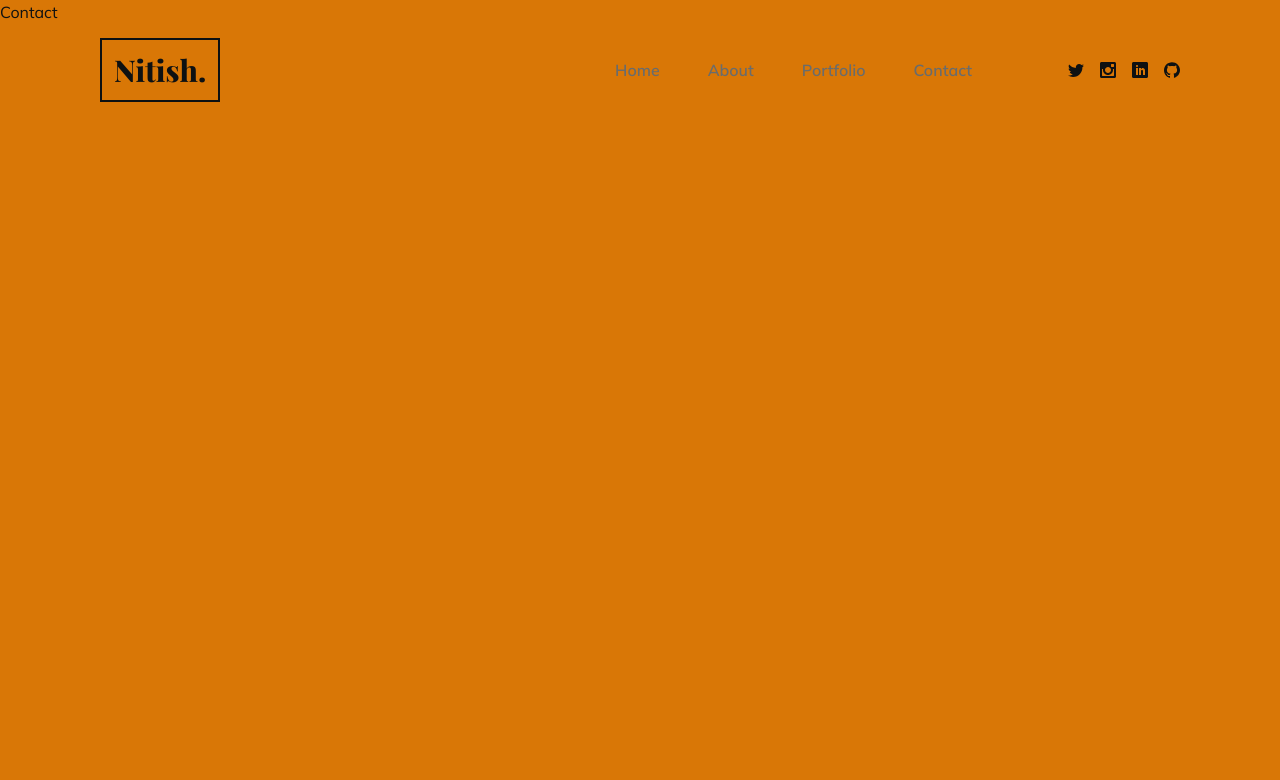
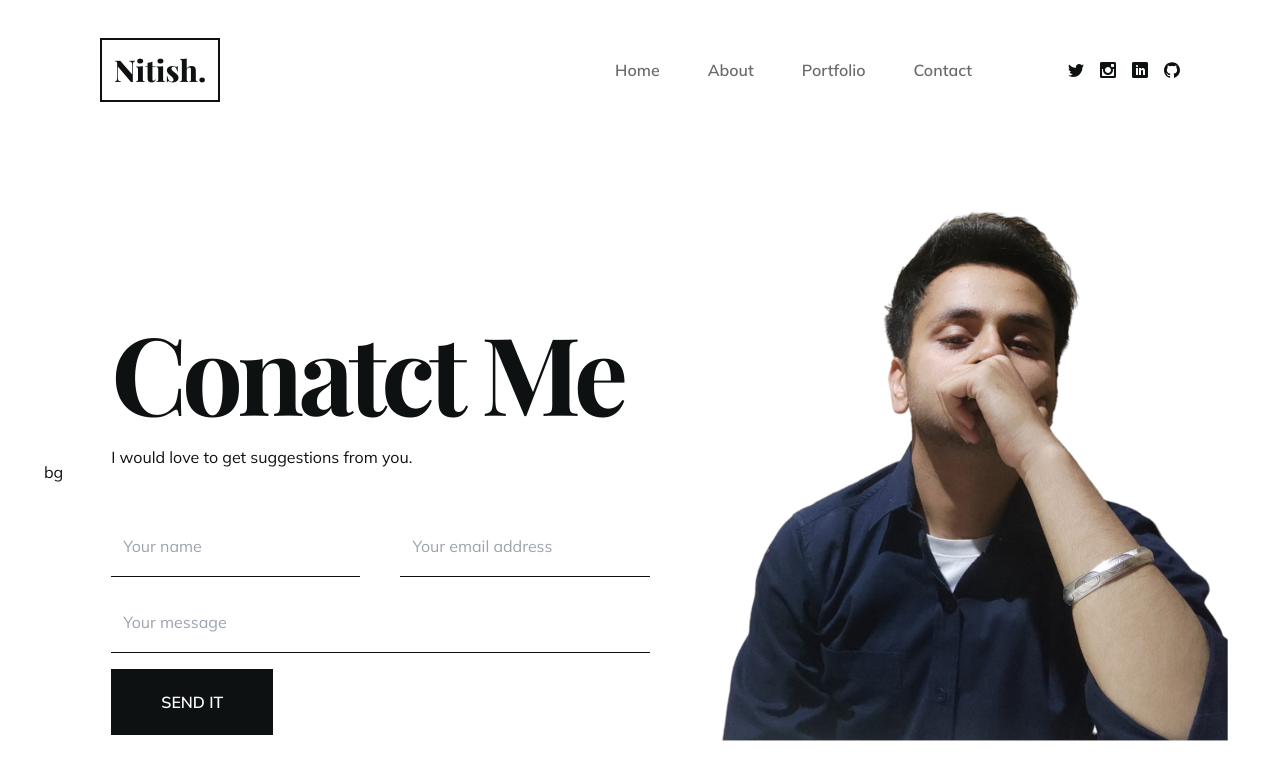
Before and after one commit to Nitish-Bakshi/my_portfolio, a React (Create React App) app: page /contact in a window 1280 px wide. Shown: the top 780 px of the page. Built offline with nearby package versions, Linux system fonts and the light colour scheme; the HTML template or start-up script is replaced by a standard one; a web font is replaced by a local one.

Commit message:
contact me page

```diff
--- a/src/pages/Contact.js
+++ b/src/pages/Contact.js
@@ -1,7 +1,47 @@
 import React from "react";
-
+import myImg from "../img/home/me2.png";
 const Contact = () => {
-  return <section className="section bg-amber-600">Contact</section>;
+  return (
+    <section className="section bg-white">
+      <div className="container mx-auto h-full">
+        <div className="flex flex-col justify-start items-center h-full lg:flex-row pt-36 gap-x-8 text-center lg:text-left">
+          {/* bg */}
+          <div>bg</div>
+          {/* text and form */}
+          <div className="lg:flex-1 lg:pt-32 px-4">
+            <h1 className="h1">Conatct me</h1>
+            <p className="mb-12">I would love to get suggestions from you.</p>
+            <form className="flex flex-col gap-y-4">
+              <div className=" flex gap-x-10">
+                <input
+                  type="text"
+                  placeholder="Your name"
+                  className="outline-none border-b border-b-primary h-[60px] bg-transparent font-secondary w-full pl-3 placeholder:text-[#757879]]"
+                />
+                <input
+                  type="text"
+                  placeholder="Your email address"
+                  className="outline-none border-b border-b-primary h-[60px] bg-transparent font-secondary w-full pl-3 placeholder:text-[#757879]]"
+                />
+              </div>
+              <input
+                type="text"
+                placeholder="Your message"
+                className="outline-none border-b border-b-primary h-[60px] bg-transparent font-secondary w-full pl-3 placeholder:text-[#757879]]"
+              />
+              <button className="btn mb-[30px] mx-auto lg:mx-0 self-start">
+                Send it
+              </button>
+            </form>
+          </div>
+          {/* image */}
+          <div className="lg:flex-1">
+            <img src={myImg} alt="" />
+          </div>
+        </div>
+      </div>
+    </section>
+  );
 };
 
 export default Contact;
```
Also changed, not shown: src/img/home/me2.png (added).
